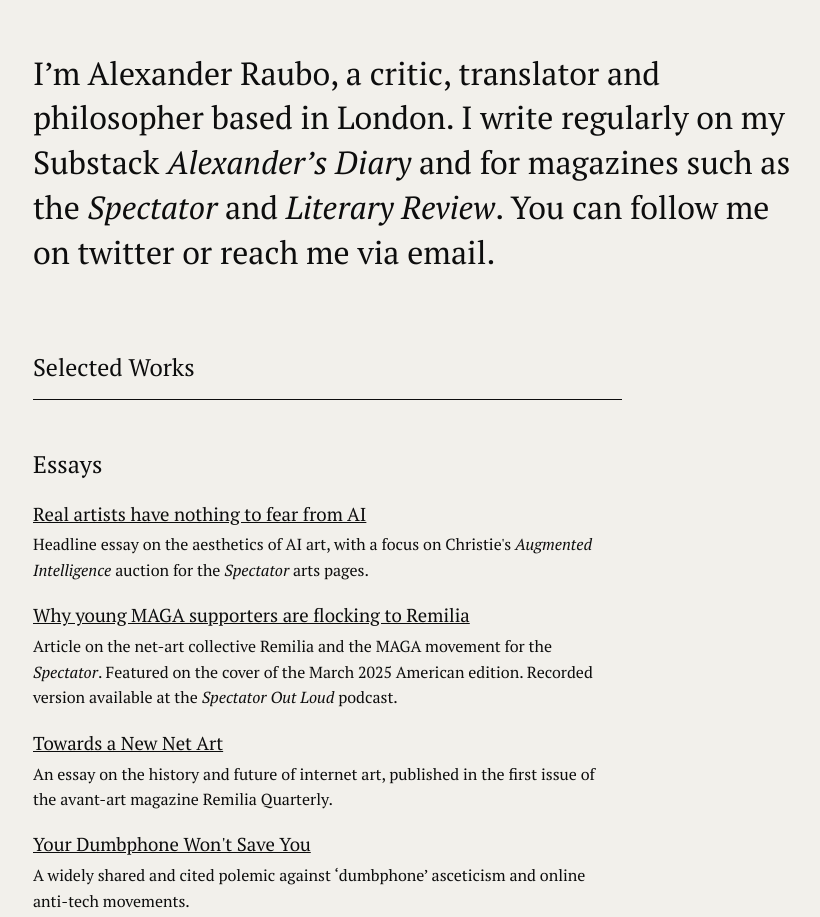
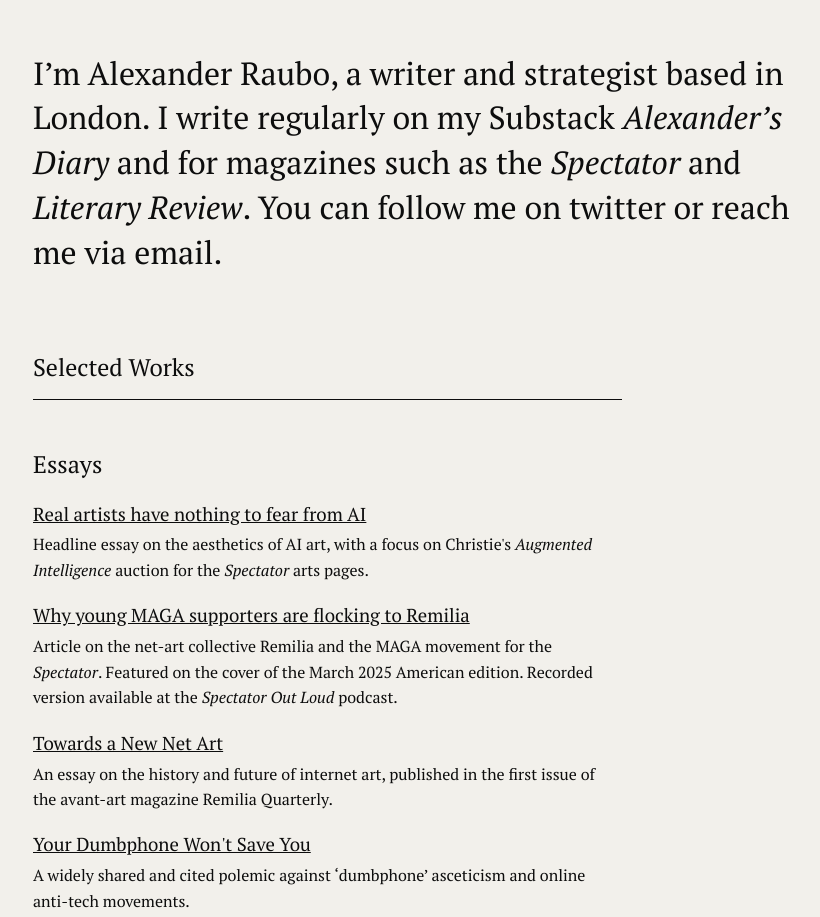
Before and after one commit to gorse01/ar, a plain HTML site: page index.html in a window 1280 px wide. Shown: the part 103-1020 px from the top of the page, without its empty margins (223-1043 px from the left). Drawn offline with Linux system fonts and the light colour scheme.

Commit message:
Update index.html

```diff
--- a/index.html
+++ b/index.html
@@ -4,7 +4,7 @@
     <meta charset="UTF-8">
     <meta name="viewport" content="width=device-width, initial-scale=1.0">
     <title>Alexander Raubo</title>
-    <meta name="description" content="The official site of Alexander Raubo, a London-based critic, translator, and philosopher writing on art, technology, cinema, and culture.">
+    <meta name="description" content="The official site of Alexander Raubo, a London-based writer and strategist.">
     <link rel="stylesheet" href="style.css">
 
     <!-- linking Webfonts PT Sans and PT Serif -->
@@ -15,7 +15,7 @@
 </head>
 <body>
     <header>
-        <h1>I’m Alexander Raubo, a critic, translator and philosopher based in London. I write regularly on my Substack <a href="https://luxarbo.substack.com"><em>Alexander’s Diary</em></a> and for magazines such as the <a href="https://www.spectator.co.uk/writer/alexander-raubo/"><em>Spectator</em></a> and <a href="https://literaryreview.co.uk/contributors/alexander-raubo"><em>Literary Review</em></a>. You can follow me on <a href="https://twitter.com/luxarbo">twitter</a> or reach me via <a href="mailto:luxarbo@proton.me">email</a>.</h1>
+        <h1>I’m Alexander Raubo, a writer and strategist based in London. I write regularly on my Substack <a href="https://luxarbo.substack.com"><em>Alexander’s Diary</em></a> and for magazines such as the <a href="https://www.spectator.co.uk/writer/alexander-raubo/"><em>Spectator</em></a> and <a href="https://literaryreview.co.uk/contributors/alexander-raubo"><em>Literary Review</em></a>. You can follow me on <a href="https://twitter.com/luxarbo">twitter</a> or reach me via <a href="mailto:luxarbo@proton.me">email</a>.</h1>
     </header>
     <main>
 
@@ -26,7 +26,7 @@
         </section>
         <section>
             <h2>Essays</h2>
-	    <article>
+		<article>
                 <h3><a href="https://www.spectator.co.uk/article/real-artists-have-nothing-to-fear-from-ai/">Real artists have nothing to fear from AI</a></h3>
                 <p>Headline essay on the aesthetics of AI art, with a focus on Christie's <em>Augmented Intelligence</em> auction for the <em>Spectator</em> arts pages.</p>
             </article>
```
